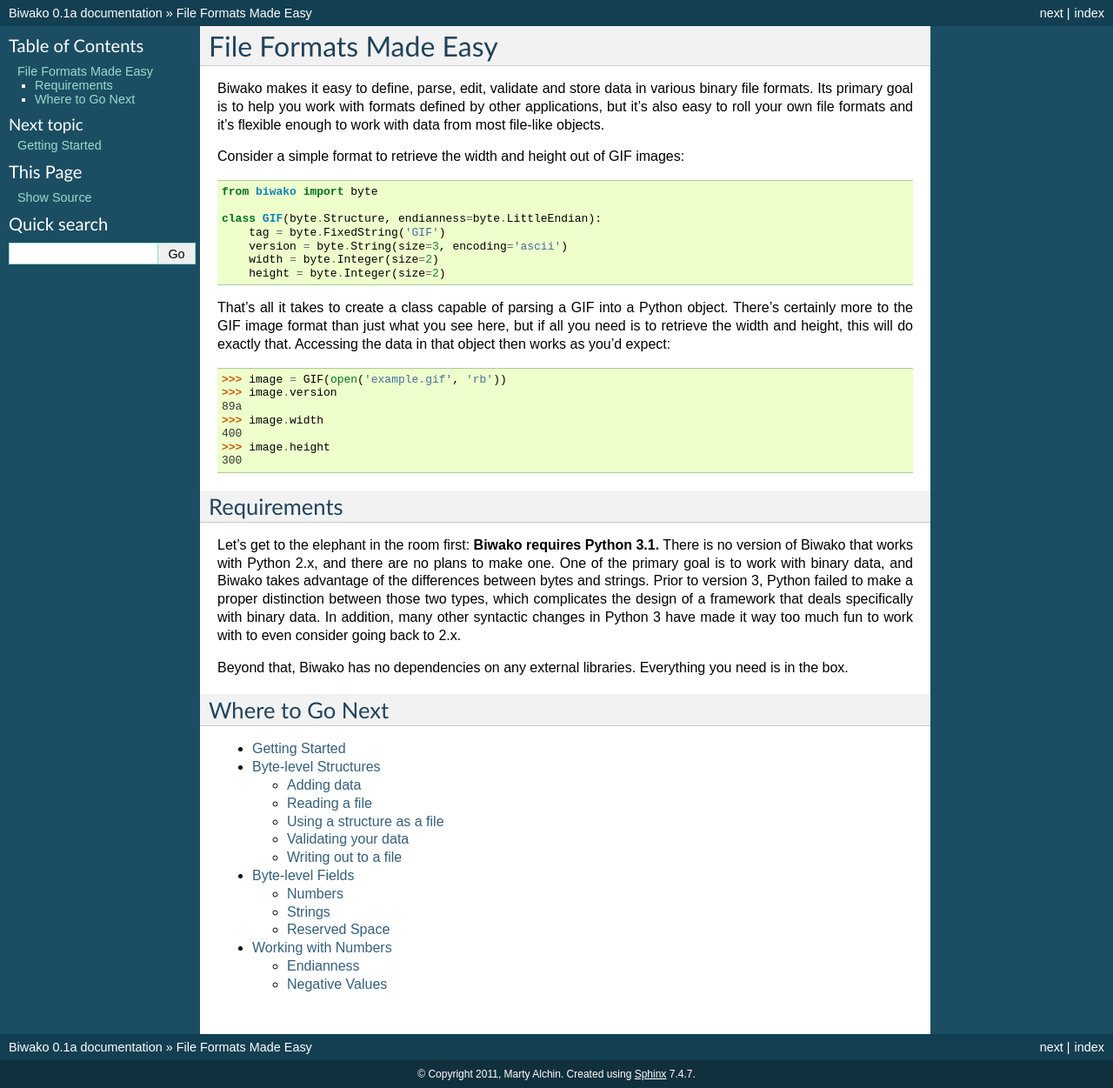
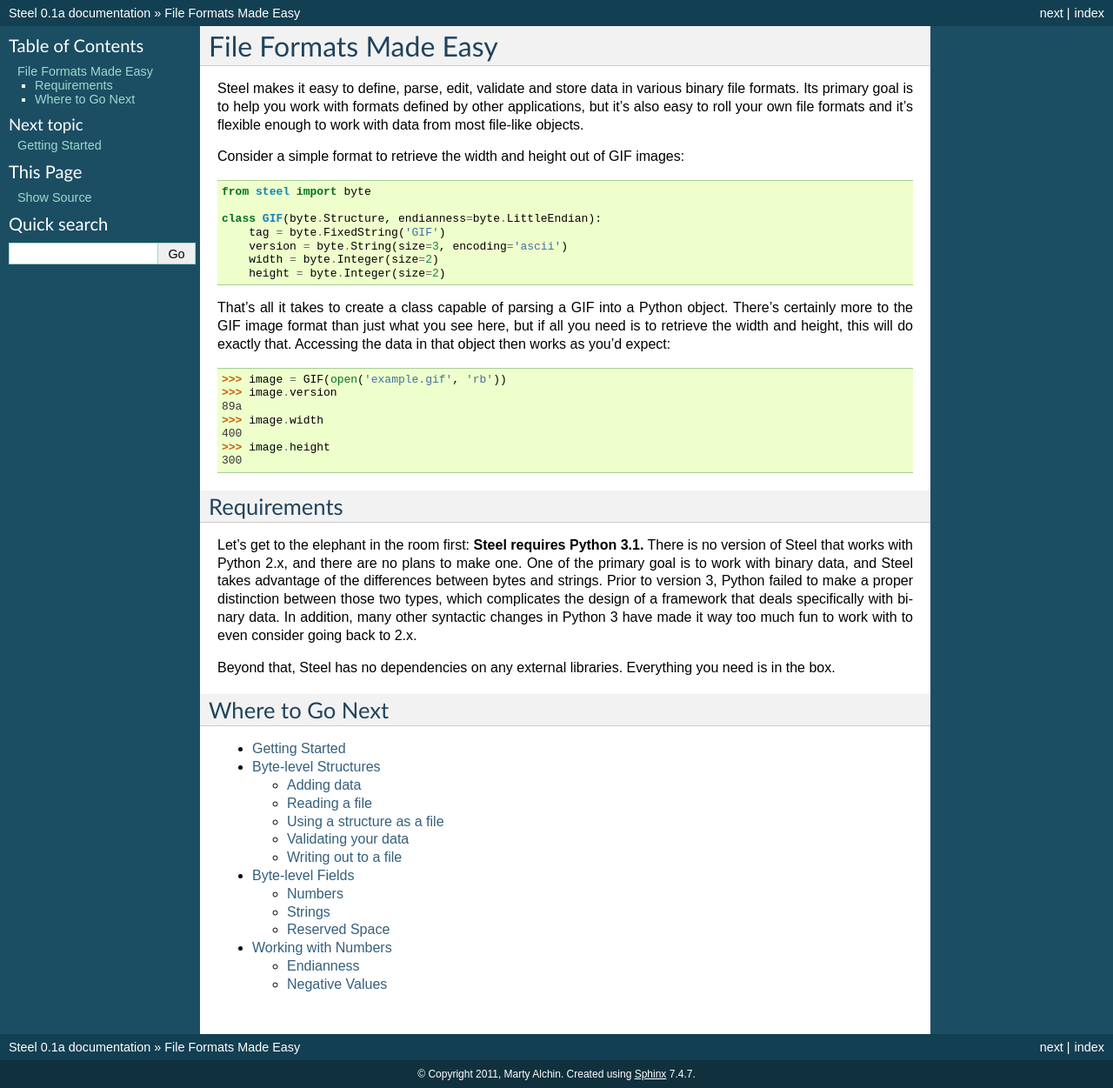
Before and after one commit to gulopine/steel, a Sphinx documentation site: the page built from docs/index.rst, in a window 1280 px wide. Shown: the whole page at 87% size. Built offline with Sphinx 7.4.7, drawn with Linux system fonts in a browser that asks for light colours.

Commit message:
Rename to steel in the various source files

```diff
--- a/docs/byte/numbers.rst
+++ b/docs/byte/numbers.rst
@@ -21,7 +21,7 @@
 you run into something not listed here, you're always free to create your own
 :doc:`custom type <custom-fields>`.
 
-.. py:currentmodule:: biwako.byte.fields.numbers
+.. py:currentmodule:: steel.byte.fields.numbers
 
 Endianness
 ----------
--- a/docs/conf.py
+++ b/docs/conf.py
@@ -1,6 +1,6 @@
 # -*- coding: utf-8 -*-
 #
-# Biwako documentation build configuration file, created by
+# Steel documentation build configuration file, created by
 # sphinx-quickstart on Tue Jan 11 22:01:13 2011.
 #
 # This file is execfile()d with the current directory set to its containing dir.
@@ -40,7 +40,7 @@
 master_doc = 'index'
 
 # General information about the project.
-project = u'Biwako'
+project = u'Steel'
 copyright = u'2011, Marty Alchin'
 
 # The version info for the project you're documenting, acts as replacement for
@@ -167,7 +167,7 @@
 #html_file_suffix = None
 
 # Output file base name for HTML help builder.
-htmlhelp_basename = 'Biwakodoc'
+htmlhelp_basename = 'Steeldoc'
 
 
 # -- Options for LaTeX output --------------------------------------------------
@@ -181,7 +181,7 @@
 # Grouping the document tree into LaTeX files. List of tuples
 # (source start file, target name, title, author, documentclass [howto/manual]).
 latex_documents = [
-  ('index', 'Biwako.tex', u'Biwako: File Formats Made Easy',
+  ('index', 'Steel.tex', u'Steel: File Formats Made Easy',
    u'Marty Alchin', 'manual'),
 ]
 
@@ -214,6 +214,6 @@
 # One entry per manual page. List of tuples
 # (source start file, name, description, authors, manual section).
 man_pages = [
-    ('index', 'biwako', u'Biwako: File Formats Made Easy',
+    ('index', 'steel', u'Steel: File Formats Made Easy',
      [u'Marty Alchin'], 1)
 ]
--- a/docs/index.rst
+++ b/docs/index.rst
@@ -1,14 +1,14 @@
 File Formats Made Easy
 ======================
 
-Biwako makes it easy to define, parse, edit, validate and store data in various
+Steel makes it easy to define, parse, edit, validate and store data in various
 binary file formats. Its primary goal is to help you work with formats defined
 by other applications, but it's also easy to roll your own file formats and it's
 flexible enough to work with data from most file-like objects.
 
 Consider a simple format to retrieve the width and height out of GIF images::
 
-  from biwako import byte
+  from steel import byte
 
   class GIF(byte.Structure, endianness=byte.LittleEndian):
       tag = byte.FixedString('GIF')
@@ -32,16 +32,16 @@
 Requirements
 ------------
 
-Let's get to the elephant in the room first: **Biwako requires Python 3.1.**
-There is no version of Biwako that works with Python 2.x, and there are no
-plans to make one. One of the primary goal is to work with binary data, and
-Biwako takes advantage of the differences between bytes and strings. Prior to
-version 3, Python failed to make a proper distinction between those two types,
-which complicates the design of a framework that deals specifically with
-binary data. In addition, many other syntactic changes in Python 3 have made it
-way too much fun to work with to even consider going back to 2.x.
+Let's get to the elephant in the room first: **Steel requires Python 3.1.**
+There is no version of Steel that works with Python 2.x, and there are no plans
+to make one. One of the primary goal is to work with binary data, and Steel
+takes advantage of the differences between bytes and strings. Prior to version
+3, Python failed to make a proper distinction between those two types, which
+complicates the design of a framework that deals specifically with binary data.
+In addition, many other syntactic changes in Python 3 have made it way too much
+fun to work with to even consider going back to 2.x.
 
-Beyond that, Biwako has no dependencies on any external libraries. Everything
+Beyond that, Steel has no dependencies on any external libraries. Everything
 you need is in the box.
 
 Where to Go Next
```
Also changed, not shown: docs/byte/fields.rst (+8 -8 lines), docs/byte/structures.rst (+7 -7 lines), docs/getting-started.rst (+6 -6 lines), 14 other files.
